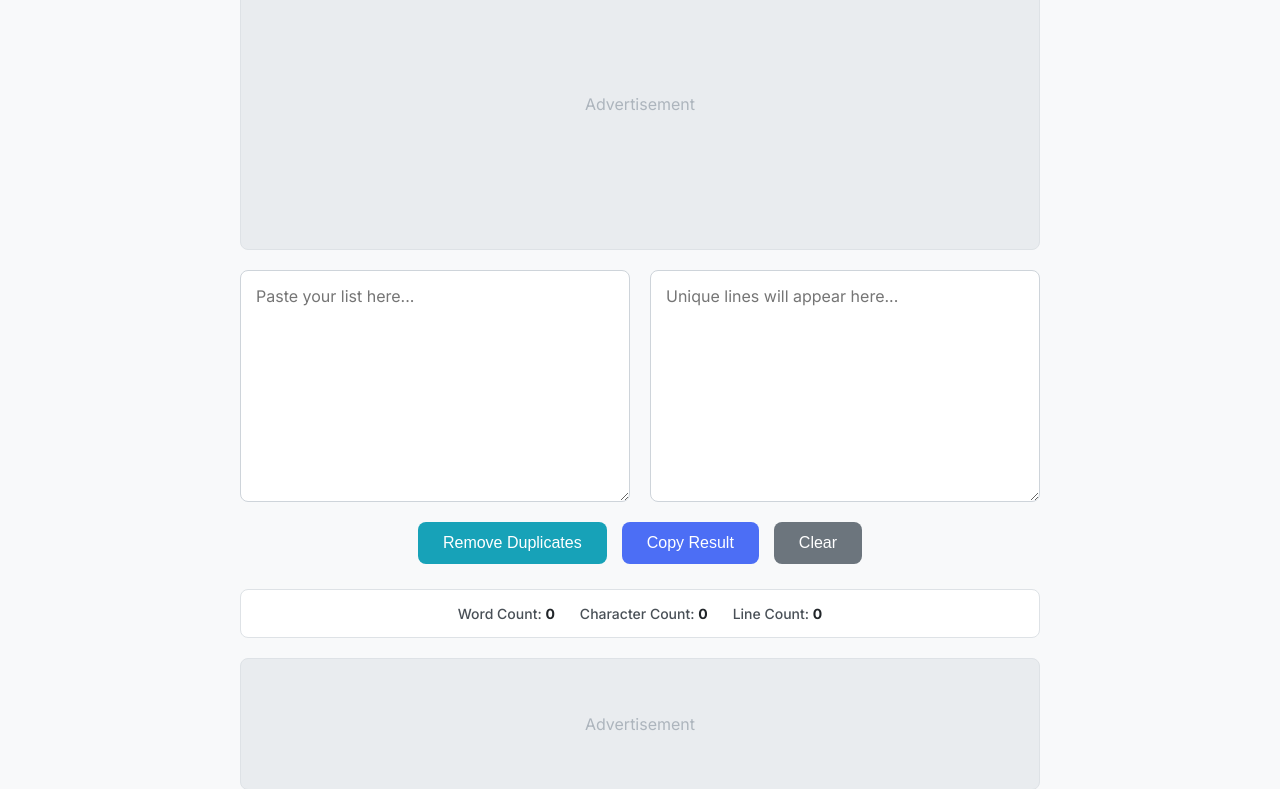
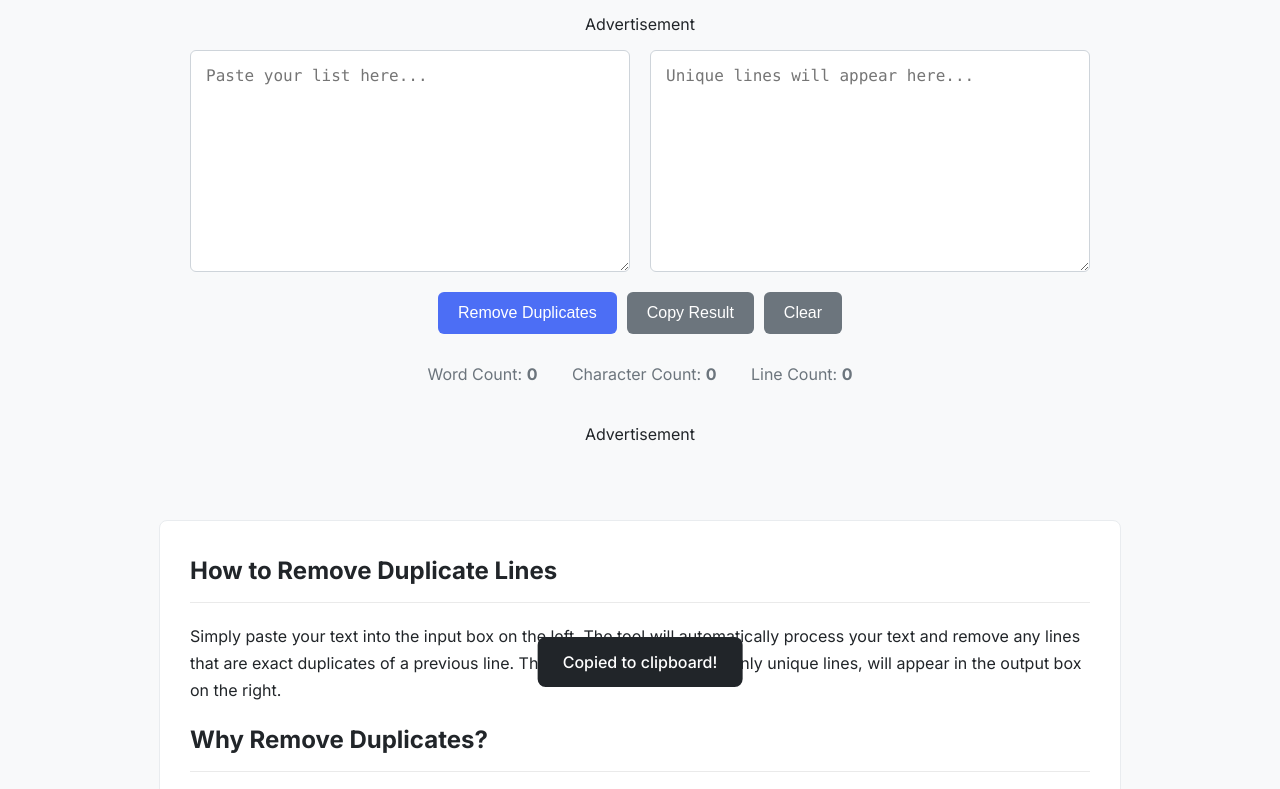
Before and after one commit to projectweb-app/my-app-mod, a plain HTML site: page remove-duplicate-lines/index.html in a window 1280 px wide. Shown: the part 213-1002 px from the top of the page. Drawn offline with Linux system fonts and the light colour scheme.

Commit message:
fix: Centralize CSS styles and resolve 404 error

```diff
--- a/remove-duplicate/style.css
+++ /dev/null
@@ -1,168 +0,0 @@
-body {
-    background-color: #f8f9fa;
-    font-family: 'Inter', sans-serif;
-    display: flex;
-    flex-direction: column;
-    align-items: center;
-    margin: 0;
-    padding: 20px;
-    color: #212529;
-}
-
-.container {
-    width: 100%;
-    max-width: 800px;
-}
-
-h1 {
-    color: #212529;
-    text-align: center;
-    font-weight: 700;
-    margin-bottom: 30px;
-}
-
-.text-areas {
-    display: flex;
-    gap: 20px;
-    margin-bottom: 20px;
-}
-
-textarea {
-    width: 100%;
-    padding: 15px;
-    border: 1px solid #ced4da;
-    border-radius: 8px;
-    font-size: 16px;
-    font-family: 'Inter', sans-serif;
-    transition: border-color 0.2s ease, box-shadow 0.2s ease;
-}
-
-textarea:focus {
-    outline: none;
-    border-color: #17A2B8; /* New accent color */
-    box-shadow: 0 0 0 3px rgba(23, 162, 184, 0.25);
-}
-
-.controls {
-    display: flex;
-    justify-content: center;
-    gap: 15px;
-    flex-wrap: wrap; /* Allows buttons to wrap on smaller screens */
-}
-
-button {
-    padding: 12px 25px;
-    font-size: 16px;
-    font-weight: 500;
-    cursor: pointer;
-    border: none;
-    border-radius: 8px;
-    background-color: #17A2B8; /* New Main Button Color (Teal) */
-    color: white;
-    transition: all 0.2s ease-in-out;
-}
-
-button:hover {
-    transform: scale(1.05);
-}
-
-button:active {
-    transform: scale(0.98);
-}
-
-#remove-duplicates-btn:hover {
-    background-color: #138496;
-}
-
-#copy-btn {
-    background-color: #4C6EF5; /* The blue from our first tool */
-}
-
-#copy-btn:hover {
-     background-color: #364FC7;
-}
-
-#clear-btn {
-    background-color: #6c757d; /* A neutral gray */
-}
-
-#clear-btn:hover {
-    background-color: #5a6268;
-}
-
-.stats-container {
-    display: flex;
-    justify-content: center;
-    gap: 25px;
-    margin-top: 25px;
-    padding: 15px;
-    background-color: #fff;
-    border: 1px solid #dee2e6;
-    border-radius: 8px;
-    color: #495057;
-    font-size: 14px;
-    flex-wrap: wrap;
-}
-
-.stats-container span {
-    font-weight: 500;
-}
-
-.stats-container strong {
-    color: #212529;
-}
-
-.ad-placeholder-top, .ad-placeholder-bottom, .content-section {
-    margin-top: 40px;
-    background-color: white;
-    padding: 20px;
-    border-radius: 8px;
-    border: 1px solid #dee2e6;
-}
-
-.content-section h2 {
-    color: #212529;
-    border-bottom: 1px solid #e9ecef;
-    padding-bottom: 10px;
-    margin-top: 0;
-}
-
-.content-section p {
-    line-height: 1.7;
-    color: #495057;
-}
-
-.ad-placeholder-top, .ad-placeholder-bottom {
-    background-color: #e9ecef;
-    color: #adb5bd;
-    display: flex;
-    align-items: center;
-    justify-content: center;
-    text-align: center;
-    margin: 20px 0;
-    min-height: 90px;
-}
-
-.ad-placeholder-top {
-    min-height: 250px;
-}
-
-#copy-toast {
-    position: fixed;
-    bottom: 20px;
-    left: 50%;
-    transform: translateX(-50%);
-    background-color: #212529;
-    color: white;
-    padding: 10px 20px;
-    border-radius: 8px;
-    z-index: 1000;
-    opacity: 0;
-    visibility: hidden;
-    transition: opacity 0.3s ease, visibility 0.3s ease;
-}
-
-#copy-toast.show {
-    opacity: 1;
-    visibility: visible;
-}
--- a/style.css
+++ b/style.css
@@ -1,6 +1,6 @@
-/* /style.css - Global Stylesheet */
+/* /style.css - MASTER STYLESHEET */
 
-/* Basic body reset and font */
+/* --- Global Settings & Fonts --- */
 body {
   margin: 0;
   font-family: 'Inter', sans-serif;
@@ -49,11 +49,124 @@ body {
 }
 
 .main-nav a:hover {
-  color: #4C6EF5;
+  color: #0070f3;
 }
-/* Add this to the end of /style.css */
 
 .main-nav a.active-link {
   color: #4C6EF5;
   font-weight: 700;
 }
+
+
+/* --- SHARED TOOL STYLES --- */
+.container {
+    max-width: 900px;
+    margin: 40px auto;
+    padding: 20px;
+    text-align: center;
+}
+
+.container h1 {
+    font-size: 2.5rem;
+    margin-bottom: 30px;
+}
+
+.text-areas {
+    display: grid;
+    grid-template-columns: 1fr 1fr;
+    gap: 20px;
+    margin-bottom: 20px;
+}
+
+textarea {
+    width: 100%;
+    box-sizing: border-box; /* Important for padding */
+    padding: 15px;
+    border: 1px solid #ced4da;
+    border-radius: 6px;
+    font-family: 'Menlo', 'Courier New', monospace;
+    font-size: 1rem;
+    resize: vertical;
+}
+
+textarea:focus {
+    outline: none;
+    border-color: #4C6EF5;
+    box-shadow: 0 0 0 3px rgba(76, 110, 245, 0.2);
+}
+
+.controls {
+    display: flex;
+    justify-content: center;
+    flex-wrap: wrap;
+    gap: 10px;
+    margin-bottom: 30px;
+}
+
+.controls button {
+    background-color: #4C6EF5;
+    color: white;
+    border: none;
+    padding: 12px 20px;
+    font-size: 1rem;
+    font-weight: 500;
+    border-radius: 6px;
+    cursor: pointer;
+    transition: background-color 0.2s ease;
+}
+
+.controls button:hover {
+    background-color: #364fc7;
+}
+
+/* Style for secondary buttons */
+.controls button#clear-btn,
+.controls button#copy-btn {
+    background-color: #6c757d;
+}
+.controls button#clear-btn:hover,
+.controls button#copy-btn:hover {
+    background-color: #5a6268;
+}
+
+.stats-container {
+    color: #6c757d;
+    margin-bottom: 40px;
+}
+.stats-container span {
+    margin: 0 15px;
+}
+
+.content-section {
+    text-align: left;
+    line-height: 1.7;
+    background-color: #fff;
+    border: 1px solid #e9ecef;
+    border-radius: 8px;
+    padding: 30px;
+}
+
+.content-section h2 {
+    border-bottom: 1px solid #eaeaea;
+    padding-bottom: 10px;
+    margin-top: 0;
+    margin-bottom: 20px;
+}
+
+#copy-toast {
+    position: fixed;
+    bottom: -100px;
+    left: 50%;
+    transform: translateX(-50%);
+    background-color: #212529;
+    color: white;
+    padding: 15px 25px;
+    border-radius: 8px;
+    font-weight: 500;
+    transition: bottom 0.5s ease-in-out;
+    z-index: 1000;
+}
+
+#copy-toast.show {
+    bottom: 30px;
+}
```
Also changed, not shown: remove-duplicate-lines/index.html (renamed from remove-duplicate/index.html), remove-duplicate-lines/script.js (renamed from remove-duplicate/script.js), remove-duplicate-lines/style.css (added).
